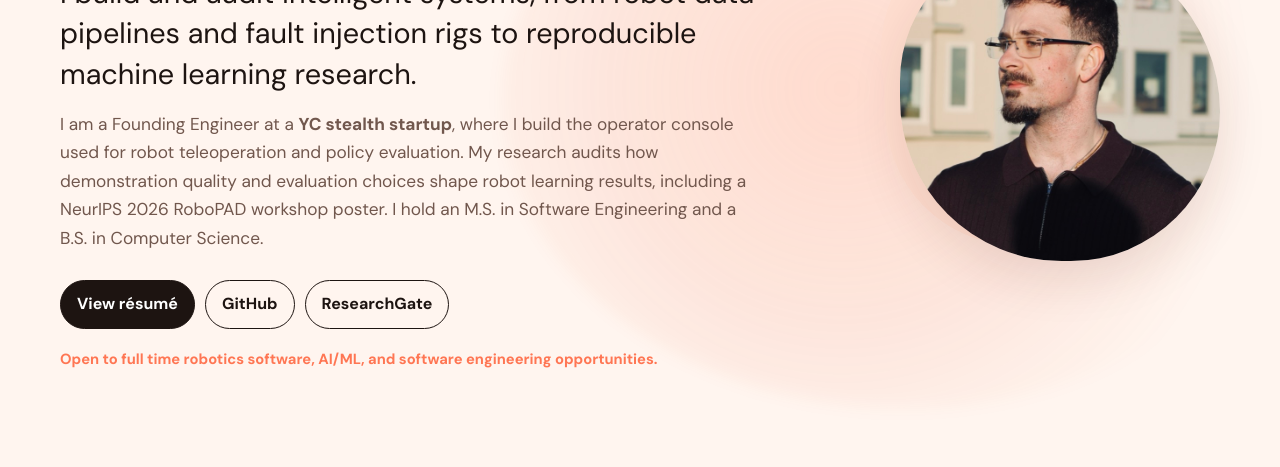
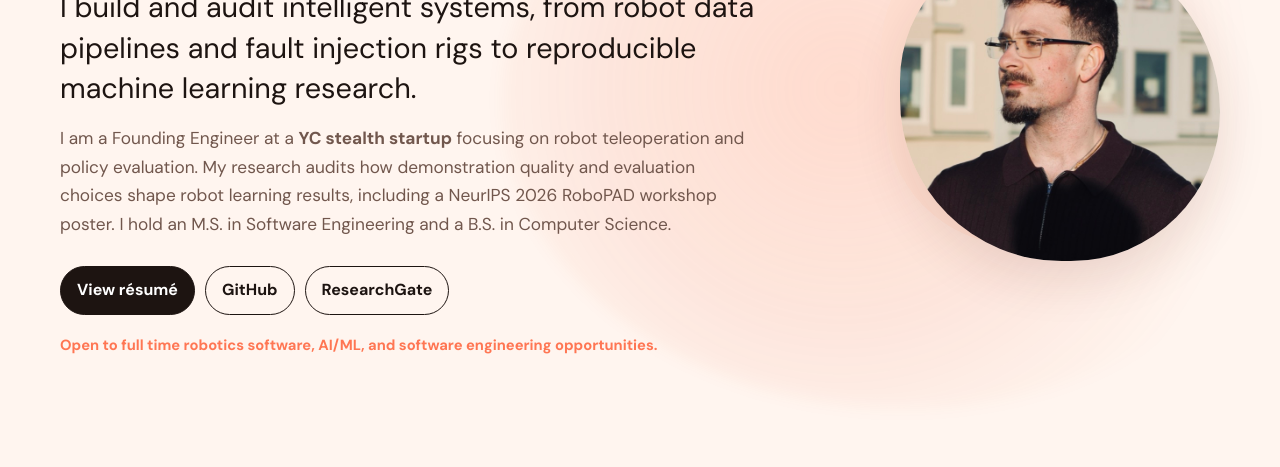
Before and after one commit to imjbassi/imjbassi.github.io, a plain HTML site: page index.html in a window 1280 px wide. Shown: the part 333-800 px from the top of the page. Drawn offline with Linux system fonts and the light colour scheme.

Commit message:
Update index.html

```diff
--- a/index.html
+++ b/index.html
@@ -27,7 +27,7 @@
         <p class="eyebrow">Robotics · AI/ML · Software</p>
         <h1>Jaiveer Bassi</h1>
         <p class="hero-lede">I build and audit intelligent systems, from robot data pipelines and fault injection rigs to reproducible machine learning research.</p>
-        <p>I am a Founding Engineer at a <strong>YC stealth startup</strong>, where I build the operator console used for robot teleoperation and policy evaluation. My research audits how demonstration quality and evaluation choices shape robot learning results, including a NeurIPS 2026 RoboPAD workshop poster. I hold an M.S. in Software Engineering and a B.S. in Computer Science.</p>
+        <p>I am a Founding Engineer at a <strong>YC stealth startup</strong> focusing on robot teleoperation and policy evaluation. My research audits how demonstration quality and evaluation choices shape robot learning results, including a NeurIPS 2026 RoboPAD workshop poster. I hold an M.S. in Software Engineering and a B.S. in Computer Science.</p>
         <div class="hero-actions"><a class="button button-primary" href="Resume.pdf">View résumé</a><a class="button" href="https://github.com/imjbassi">GitHub</a><a class="button" href="https://www.researchgate.net/profile/Jaiveer-Bassi">ResearchGate</a></div>
         <p class="availability">Open to full time robotics software, AI/ML, and software engineering opportunities.</p>
       </div>
```
